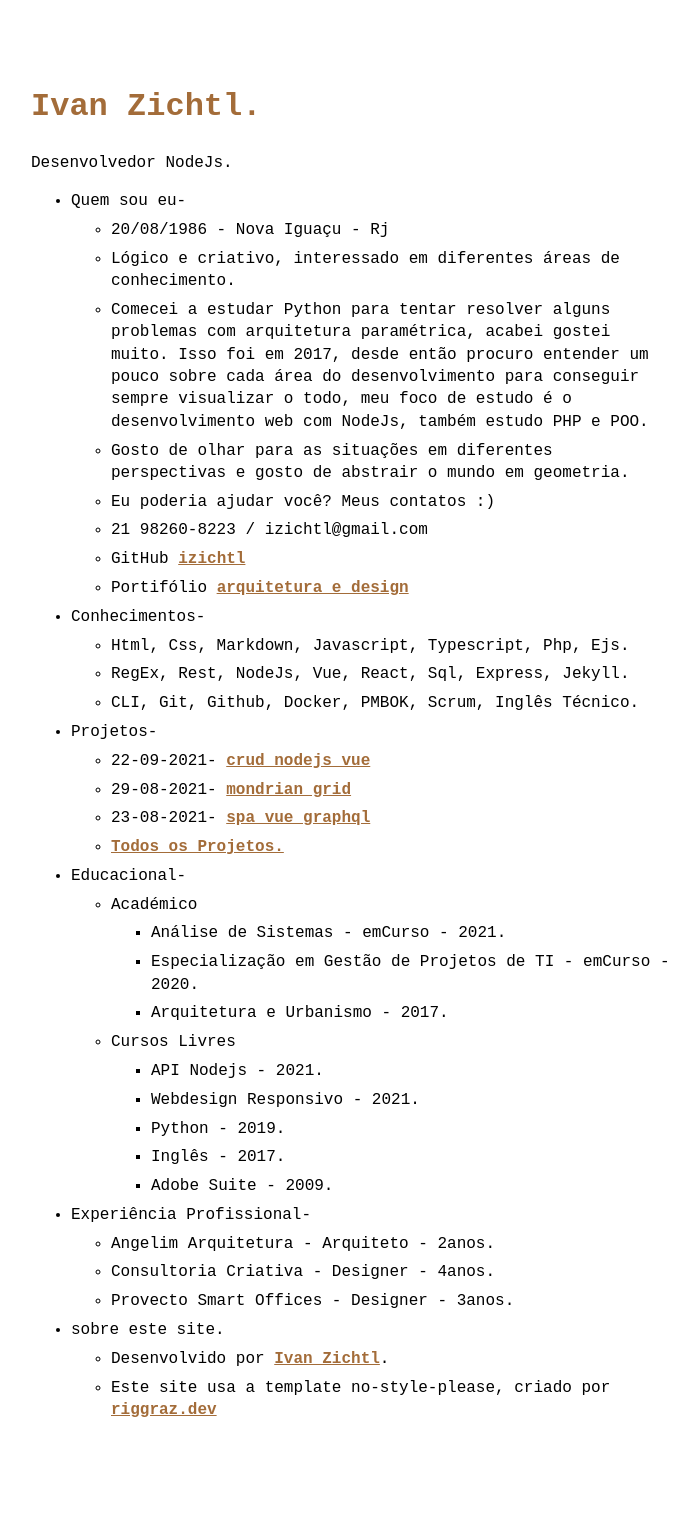
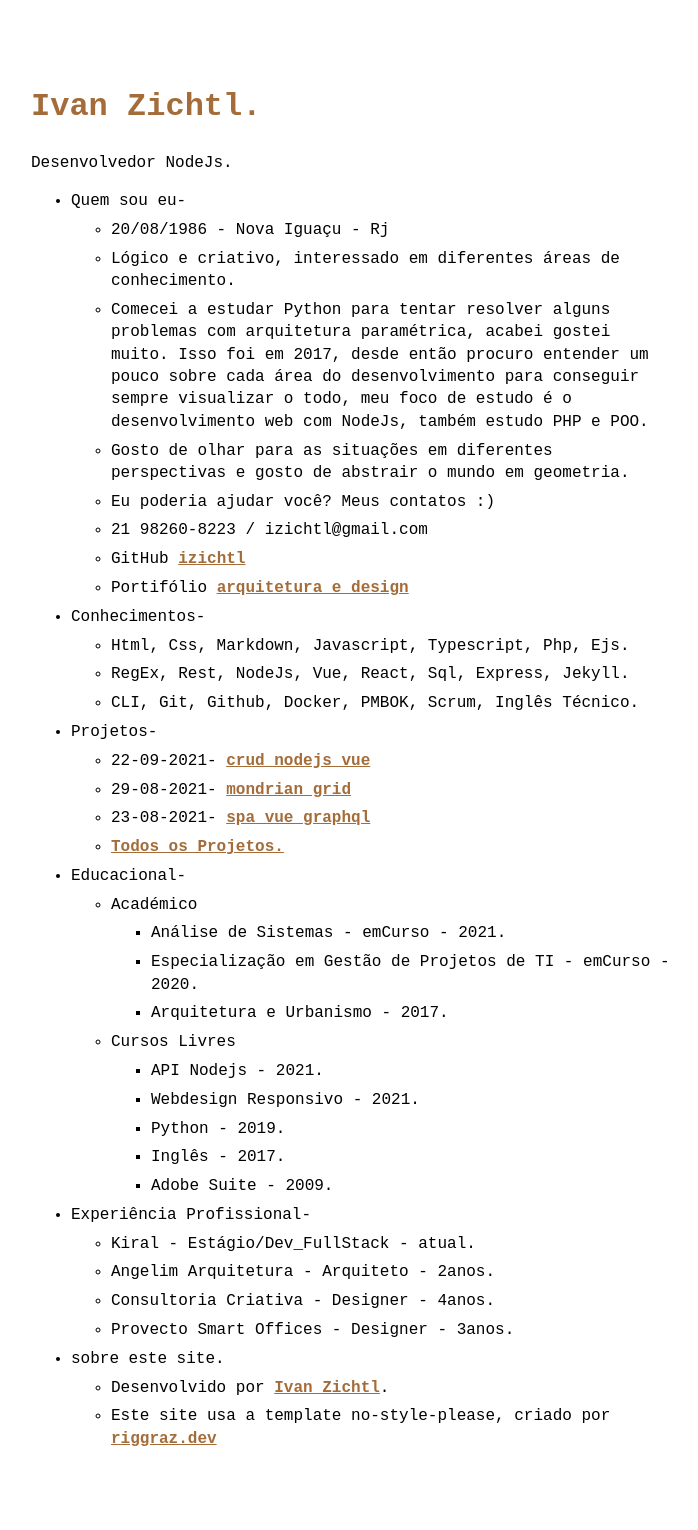
Before and after one commit to izichtl/quemsoueu, a Jekyll site: the page built from index.md, in a window 1280 px wide. Shown: the whole page, without its empty margins (289-987 px from the left). Built offline with Jekyll 4.4.1, drawn with Linux system fonts in a browser that asks for light colours; before the commit the page ends 1501 px from its top, so only the background shows below that.

Commit message:
nova entrada

```diff
--- a/_data/menu.yml
+++ b/_data/menu.yml
@@ -42,6 +42,7 @@ entries:
           - title: Adobe Suite - 2009.
   - title: Experiência Profissional-
     entries:
+      - title: Kiral - Estágio/Dev_FullStack - atual.
       - title: Angelim Arquitetura - Arquiteto - 2anos.
       - title: Consultoria Criativa - Designer - 4anos.
       - title: Provecto Smart Offices - Designer - 3anos.
```
